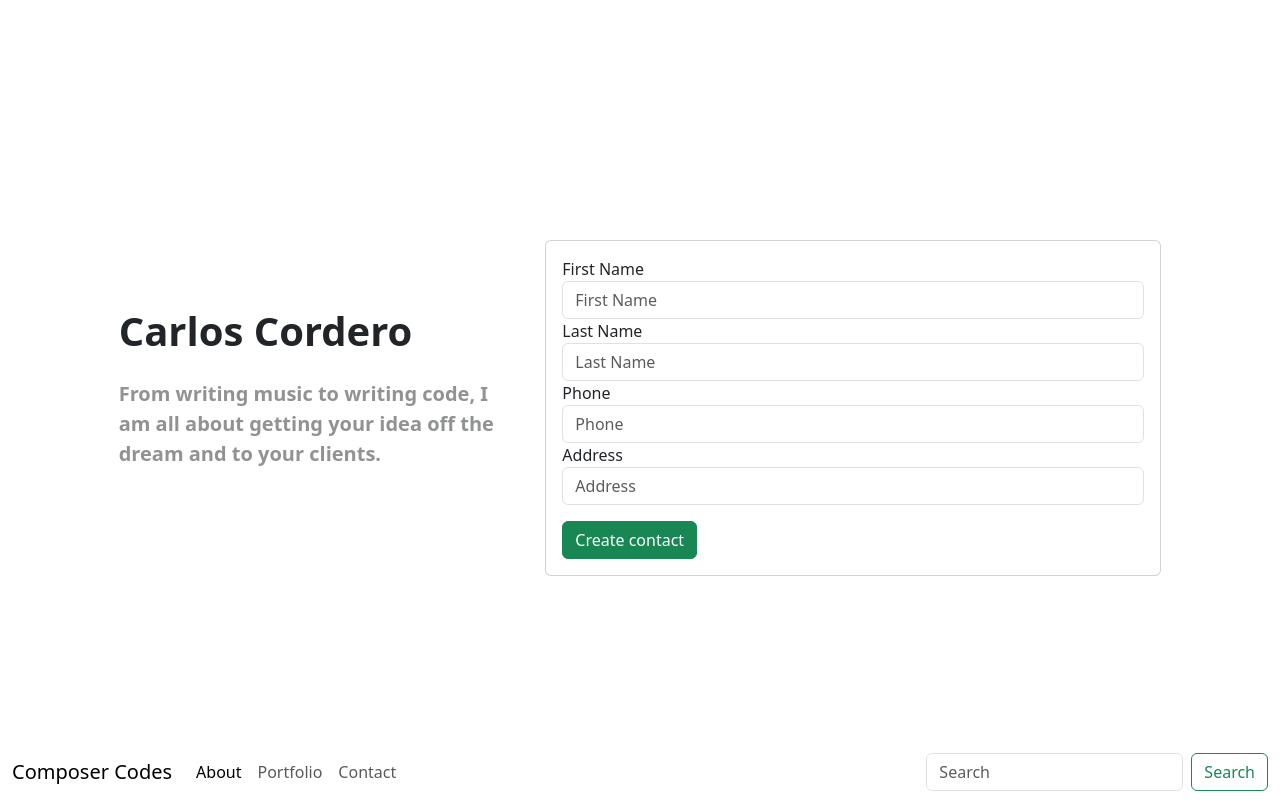
After one commit to composercordero/phone_book_flask, a Flask app: page /contact in a window 1280 px wide. The commit adds this page. Run offline with Flask 3, Linux system fonts and the light colour scheme.

Commit message:
contact form conneted to db

```diff
--- a/app/routes.py
+++ b/app/routes.py
@@ -7,23 +7,23 @@ from app.models import User
 def index():
     return render_template('index.html')
 
-@app.route('/signup', method =['GET', 'POST'])
-def signup():
+@app.route('/contact', methods =["GET", "POST"])
+def contact():
     form = SignUpForm()
     if form.validate_on_submit():
         first_name = form.first_name.data
         last_name = form.last_name.data
         phone = form.phone.data
         address = form.address.data
-
-        check_user = db.session.execute(db.select(User).where( (User.phone == phone))).scalar()
-        if check_user:
-            return redirect(url_for('signup'))
+        # How to check if there is a table already?
+        # check_user = db.session.execute(db.select(User).where( (User.phone == phone))).scalar()
+        # if check_user:
+        #     return redirect(url_for('contact'))
 
         new_user = User(first_name = first_name, last_name = last_name, phone = phone, address = address)
         db.session.add(new_user)
         db.session.commit()
 
-        return redirect(url_for(''))
+        return redirect(url_for('index'))
 
-    return render_template('signup.html', form = form)
+    return render_template('contact.html', form = form)
--- /dev/null
+++ b/app/templates/contact.html
@@ -0,0 +1,32 @@
+{% extends 'base.html' %}
+
+{% block content %}
+<div class="col-6">
+    <div class="card mt-3">
+        <div class="card-body">
+            <form action="" method="post">
+
+                {{ form.csrf_token }}
+
+                {{ form.first_name.label }}
+                {{ form.first_name(class='form-control', placeholder='First Name') }}
+
+                {{ form.last_name.label }}
+                {{ form.last_name(class='form-control', placeholder='Last Name') }}
+
+                {{ form.phone.label }}
+                {{ form.phone(class='form-control', placeholder='Phone') }}
+
+                {{ form.address.label }}
+                {{ form.address(class='form-control', placeholder='Address') }}
+
+                {{ form.submit(class='btn btn-success mt-3')}}
+
+            </form>
+        </div>
+
+    </div>
+
+</div>
+
+{% endblock content %}
--- a/app/templates/nav.html
+++ b/app/templates/nav.html
@@ -7,13 +7,13 @@
       <div class="collapse navbar-collapse" id="navbarTogglerDemo02">
         <ul class="navbar-nav me-auto mb-2 mb-lg-0">
           <li class="nav-item">
-            <a class="nav-link active" aria-current="{{ url_for ('about') }}" href="#">About</a>
+            <a class="nav-link active" aria-current="#" href="#">About</a>
           </li>
           <li class="nav-item">
-            <a class="nav-link" href="{{ url_for ('portfolio') }}">Portfolio</a>
+            <a class="nav-link" href="#">Portfolio</a>
           </li>
           <li class="nav-item">
-            <a class="nav-link" href="{{ url_for ('favorite') }}">Favorite Songs</a>
+            <a class="nav-link" href="{{ url_for ('contact') }}">Contact</a>
           </li>
         </ul>
         <form class="d-flex" role="search">
```
Also changed, not shown: app/templates/signup.html (deleted, +0 -9 lines), migrations/versions/a63034ffbd2c_create_user_table.py (added, +36 -0 lines), app.db.
